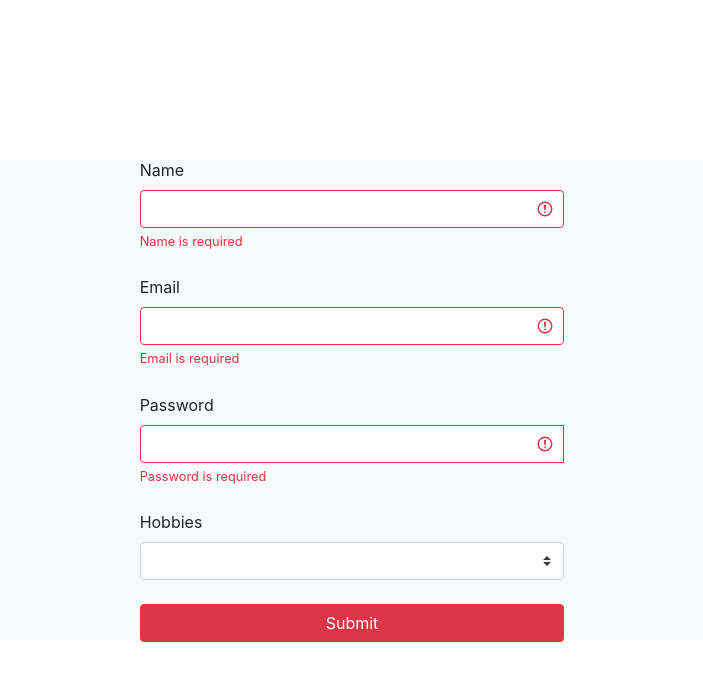
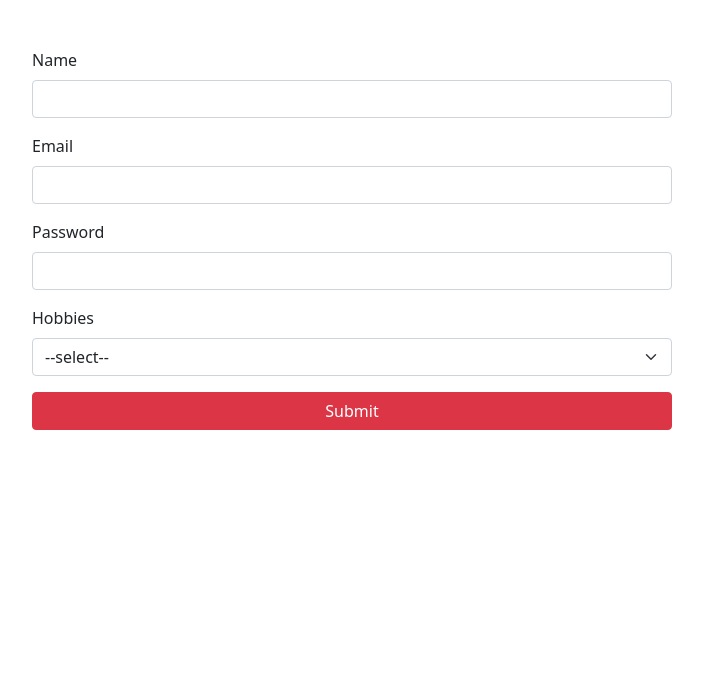
Before and after one commit to Abhi81204/MernStackEthnus_Bootstrap_JavaScript, a plain HTML site: page Bootstrap_Task_6.html in a window 1280 px wide. Shown: the whole page, without its empty margins (288-991 px from the left). Drawn offline with nearby package versions, Linux system fonts and the light colour scheme.

Commit message:
Update Bootstrap_Task_6.html

```diff
--- a/Bootstrap_Task_6.html
+++ b/Bootstrap_Task_6.html
@@ -1,80 +1,70 @@
 <!DOCTYPE html>
-<html lang="en">
+
 <head>
-    <meta charset="UTF-8" />
-    <meta name="viewport" content="width=device-width, initial-scale=1.0" />
   <title>BOOTSTRAP TASK 6</title>
-    <link
-      rel="stylesheet"
-      href="https://maxcdn.bootstrapcdn.com/bootstrap/4.5.2/css/bootstrap.min.css"
-    />
-    <style></style>
+  <link rel="stylesheet" href="https://cdn.jsdelivr.net/npm/bootstrap@5.0.2/dist/css/bootstrap.min.css">
 </head>
+
 <body>
-    <div
-      class="container d-flex justify-content-center align-items-center bg-light"
-      style="margin-top: 10em; height: 30em; width: 50em"
-    >
-      <form>
-        <div class="col-md-12">
-          <label for="validationServer01" class="form-label">Name</label>
-          <input
-            type="text"
-            class="form-control is-invalid"
-            id="validationServer01"
-            required
-          />
-          <div class="invalid-feedback">Name is required</div>
-        </div>
-        <br />
-        <div class="col-md-12 g-3">
-          <label for="validationServer02" class="form-label">Email</label>
-          <input
-            type="text"
-            class="form-control is-invalid"
-            id="validationServer02"
-            required
-          />
-          <div class="invalid-feedback">Email is required</div>
-        </div>
-        <br />
-        <div class="col-md-12">
-          <label for="validationServerUsername" class="form-label"
-            >Password</label
-          >
-          <div class="input-group has-validation">
-            <input
-              type="text"
-              class="form-control is-invalid"
-              id="validationServerUsername"
-              aria-describedby="inputGroupPrepend3 validationServerUsernameFeedback"
-              required
-            />
-            <div id="validationServerUsernameFeedback" class="invalid-feedback">
-              Password is required
+  <div class="mx-auto w-50 mt-5">
+    <form class="needs-validation" novalidate>
+      <div class="mb-3 has-validation">
+        <label for="inputName" class="form-label">Name</label>
+        <input type="text" class="form-control" id="inputName" required>
+        <div class="invalid-feedback">
+          Name is required.
         </div>
       </div>
+      <div class="mb-3 has-validation">
+        <label for="inputEmail1" class="form-label">Email</label>
+        <input type="email" class="form-control" id="inputEmail1" required>
+        <div class="invalid-feedback">
+          Email is required.
         </div>
-        <br />
-        <div class="col-md-12">
-          <label for="validationServerUsername" class="form-label"
-            >Hobbies</label
-          >
-          <select class="custom-select" id="inputGroupSelect01">
-            <option selected></option>
-            <option value="1">Playing</option>
-            <option value="2">Reading</option>
-            <option value="3">Studying</option>
+      </div>
+      <div class="mb-3 has-validation">
+        <label for="inputPassword1" class="form-label">Password</label>
+        <input type="password" class="form-control" id="inputPassword1" required>
+        <div class="invalid-feedback">
+          Password is required.
+        </div>
+      </div>
+      <div class="mb-3">
+        <label for="inputHobbies" class="form-label">Hobbies</label>
+        <select class="form-select" aria-label="Default select example" id="inputHobbies" required>
+          <option selected disabled value="">--select--</option>
+          <option value="1">Reading</option>
+          <option value="2">Writing</option>
+          <option value="3">Coding</option>
         </select>
+        <div class="invalid-feedback">
+          Hobbies is required.
         </div>
-        <br />
-        <div class="col-12">
-          <button class="btn btn-danger col-md-12" type="submit">Submit</button>
+      </div>
+      <div>
+        <button type="submit" class="btn btn-danger w-100">Submit</button>
       </div>
     </form>
   </div>
-    <script src="https://code.jquery.com/jquery-3.5.1.slim.min.js"></script>
-    <script src="https://cdn.jsdelivr.net/npm/@popperjs/core@2.11.6/dist/umd/popper.min.js"></script>
-    <script src="https://maxcdn.bootstrapcdn.com/bootstrap/4.5.2/js/bootstrap.min.js"></script>
+
+
+  <script>
+    (function () {
+      'use strict'
+      var forms = document.querySelectorAll('.needs-validation')
+      Array.prototype.slice.call(forms)
+        .forEach(function (form) {
+          form.addEventListener('submit', function (event) {
+            if (!form.checkValidity()) {
+              event.preventDefault()
+              event.stopPropagation()
+            }
+
+            form.classList.add('was-validated')
+          }, false)
+        })
+    })()
+  </script>
 </body>
+
 </html>
```
Lines whose indentation alone changed are shown as unchanged.
